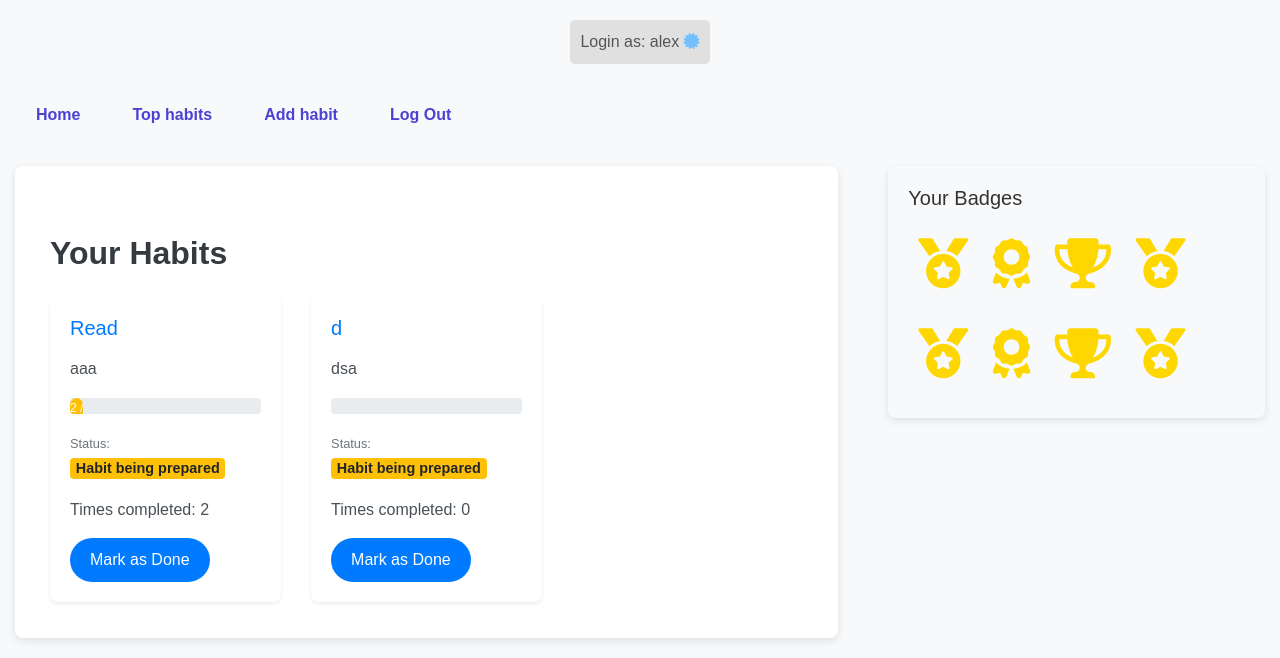
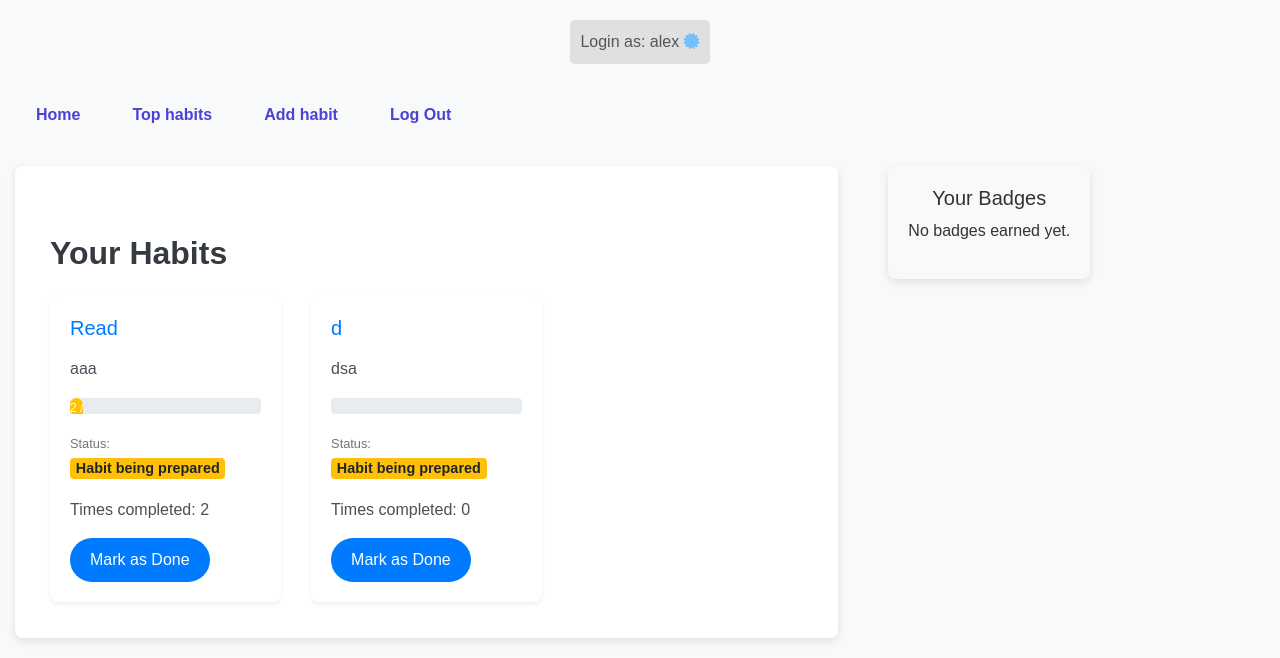
Before and after one commit to Nanu25/Habits, a Django app: page /main in a window 1280 px wide. Shown: the part 56-714 px from the top of the page. Run offline with Django 5.2, Linux system fonts and the light colour scheme; a user stored in the database is signed in; data comes from the database, SQL or seed files in the repository; both versions use the stored data as it was after the commit; some libraries are stand-ins or nearby versions.

Commit message:
badges work

```diff
--- a/habits/static/habits/style.css
+++ b/habits/static/habits/style.css
@@ -91,6 +91,12 @@ input[type="text"]:focus, input[type="password"]:focus, input[type="email"]:focu
     height: 20px;
     border-radius: 10px;
     transition: width 0.5s ease;
+}
+
+.badge-section {
+    width: fit-content;
+    margin: 0 auto;
+    text-align: center;
 }
 
 /* Remove background, padding, and border-radius */
--- a/habits/views.py
+++ b/habits/views.py
@@ -25,29 +25,21 @@ def main_page(request):
     # Get all habits for the current user
     habits = Habit.objects.filter(user=request.user)
 
-    # Calculate total completed habits (assuming 'times_completed' tracks this)
-    # total_completed = habits.aggregate(total=Sum('times_completed'))['total'] or 0
-    #
-    # # Determine badges based on the total completed habits
-    # user_badges = []
-    # if total_completed >= 1:
-    #     user_badges.append("Starter Badge")
-    # if total_completed >= 10:
-    #     user_badges.append("Consistency Badge")
-    # if total_completed >= 30:
-    #     user_badges.append("Master Badge")
+    total_completed = 0
+    for habit in habits:
+        if habit.times_completed >= 30:
+            total_completed += 1
 
+    # Determine badges based on the total completed habits
     user_badges = []
-    user_badges.append("Starter Badge")
-    user_badges.append("Consistency Badge")
-    user_badges.append("Master Badge")
-    user_badges.append("Starter Badge")
-    user_badges.append("Starter Badge")
-    user_badges.append("Consistency Badge")
-    user_badges.append("Master Badge")
-    user_badges.append("Starter Badge")
+    if total_completed >= 1:
+        user_badges.append("Starter Badge")
+    if total_completed >= 5:
+        user_badges.append("Consistency Badge")
+    if total_completed >= 10:
+        user_badges.append("Master Badge")
 
-    # Render the main page with habits and badges
+
     return render(request, "habits/main_page.html", {
         "habits": habits,
         "user_badges": user_badges
```
Also changed, not shown: db.sqlite3.
